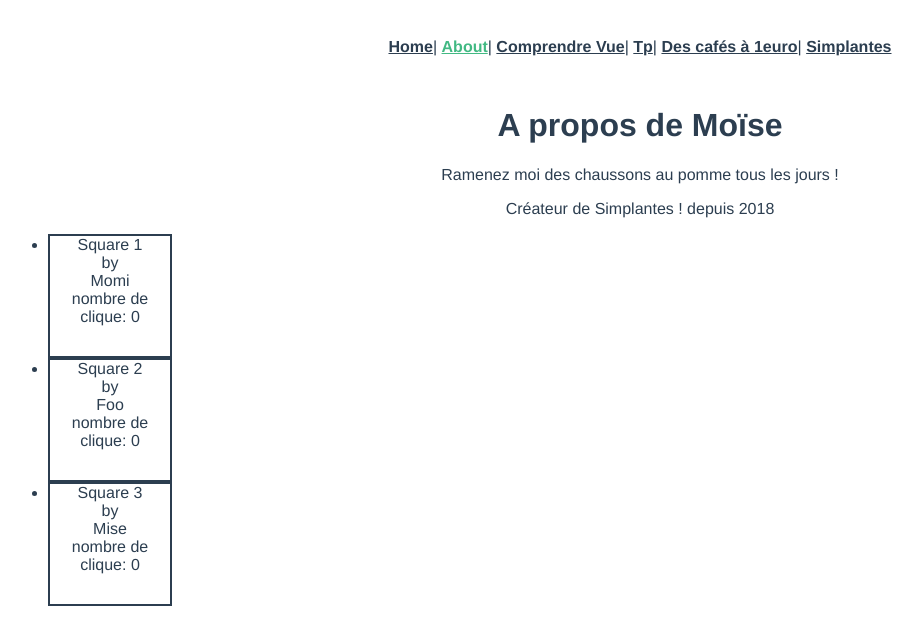
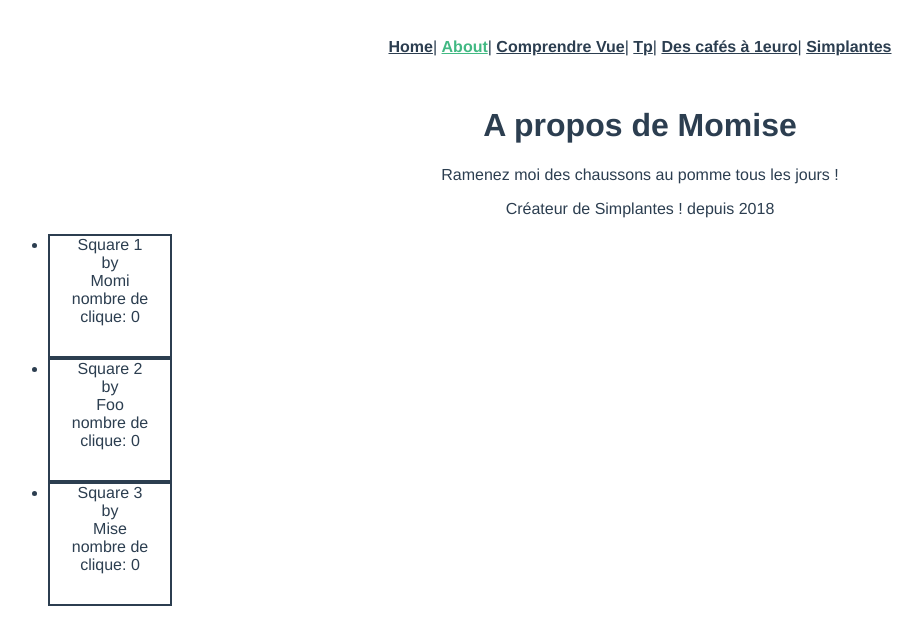
Before and after one commit to momise92/TestDeVueJs, a Vue app: page /about in a window 1280 px wide. Shown: the top 644 px of the page, without its empty margins (0-922 px from the left). Built offline with nearby package versions, Linux system fonts and the light colour scheme.

Commit message:
Mise à jour mineur

```diff
--- a/src/router.js
+++ b/src/router.js
@@ -39,6 +39,11 @@ export default new Router({
       path: "/simplante",
       name: "simplante",
       component: () => import("./views/Simplante.vue")
+    },
+    {
+      path: "/Cafe1euro",
+      name: "getajax",
+      component: () => import("./views/GetAjax.vue")
     }
   ]
 });
--- a/src/views/About.vue
+++ b/src/views/About.vue
@@ -1,6 +1,6 @@
 <template>
   <div class="about">
-    <h1>A propos de Moïse</h1>
+    <h1>A propos de Momise</h1>
     <p>Ramenez moi des chaussons au pomme tous les jours !</p>
     <p>Créateur de Simplantes ! depuis 2018</p>
     <ul>
--- a/src/views/Home.vue
+++ b/src/views/Home.vue
@@ -1,7 +1,7 @@
 <template>
   <div class="home">
     <img alt="Vue logo" src="../assets/logo.png">
-    <HelloWorld msg="Bienvenue chez Moïse !!"/>
+    <HelloWorld msg="Bienvenue chez Momise !!"/>
   </div>
 </template>
 
```
